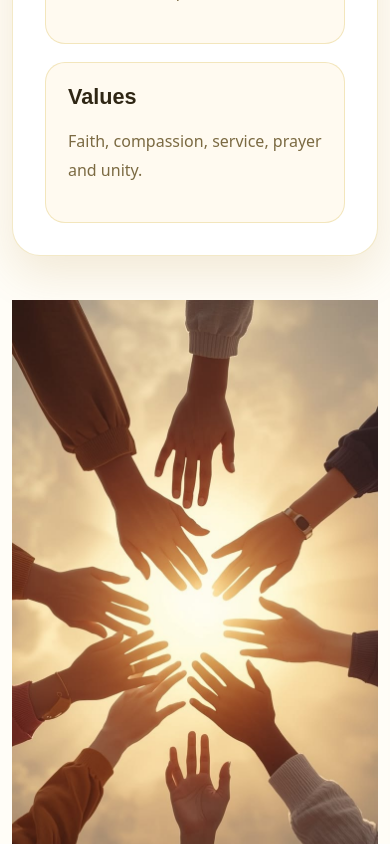
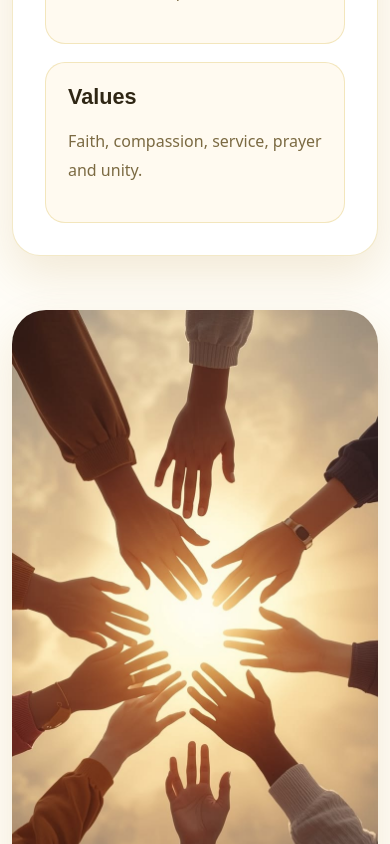
Before and after one commit to dmc141592/church-website, a React (Vite) app: page /about in a window 390 px wide. Shown: the part 738-1582 px from the top of the page. Built offline with nearby package versions, Linux system fonts and the light colour scheme.

Commit message:
about us angepasst- Grid

```diff
--- a/src/pages/About.jsx
+++ b/src/pages/About.jsx
@@ -1,8 +1,16 @@
 import AboutSection from '../components/AboutSection/AboutSection'
 export default function About() { return <AboutSection /> }
 
-<img
-  src="/images/about.jpg"
-  alt="About Us"
-  className="about-banner"
-/>
+<div className="split-grid">
+  <div>
+    ...
+  </div>
+
+  <div className="feature-image-wrapper">
+     <img
+    src="/images/about.jpg"
+    className="feature-image"
+    alt="About"
+  />
+  </div>
+</div>
--- a/src/styles/globals.css
+++ b/src/styles/globals.css
@@ -180,7 +180,12 @@ p { color: var(--muted); line-height: 1.8; }
 .event-modal > img { width: 100%; height: 340px; object-fit: cover; }
 .event-modal__content { padding: 32px; }
 .modal-close { position: absolute; top: 18px; right: 18px; width: 44px; height: 44px; border-radius: 50%; border: 0; display: grid; place-items: center; cursor: pointer; }
-.split-grid { display: grid; grid-template-columns: 0.95fr 1.05fr; gap: 44px; align-items: center; }
+.split-grid {
+  display: grid;
+  grid-template-columns: 1fr 1fr;
+  gap: 54px;
+  align-items: stretch;
+}
 .about-page h2 {
   font-size: clamp(2.5rem, 5vw, 4rem);
 }
@@ -269,7 +274,23 @@ p { color: var(--muted); line-height: 1.8; }
   }
   .home-cards, .event-grid, .split-grid, .address-grid, .footer__grid { grid-template-columns: 1fr; }
   .event-grid { grid-template-columns: repeat(2, 1fr); }
-  .feature-image { min-height: 360px; }
+  .feature-image-wrapper {
+  height: 100%;
+  min-height: 100%;
+  display: flex;
+}
+
+.feature-image {
+  width: 100%;
+  height: 100%;
+  min-height: 100%;
+
+  object-fit: cover;
+
+  border-radius: 34px;
+
+  box-shadow: var(--shadow);
+}
 }
 @media (max-width: 640px) {
   .container, .narrow { width: min(100% - 24px, 1180px); }
```
